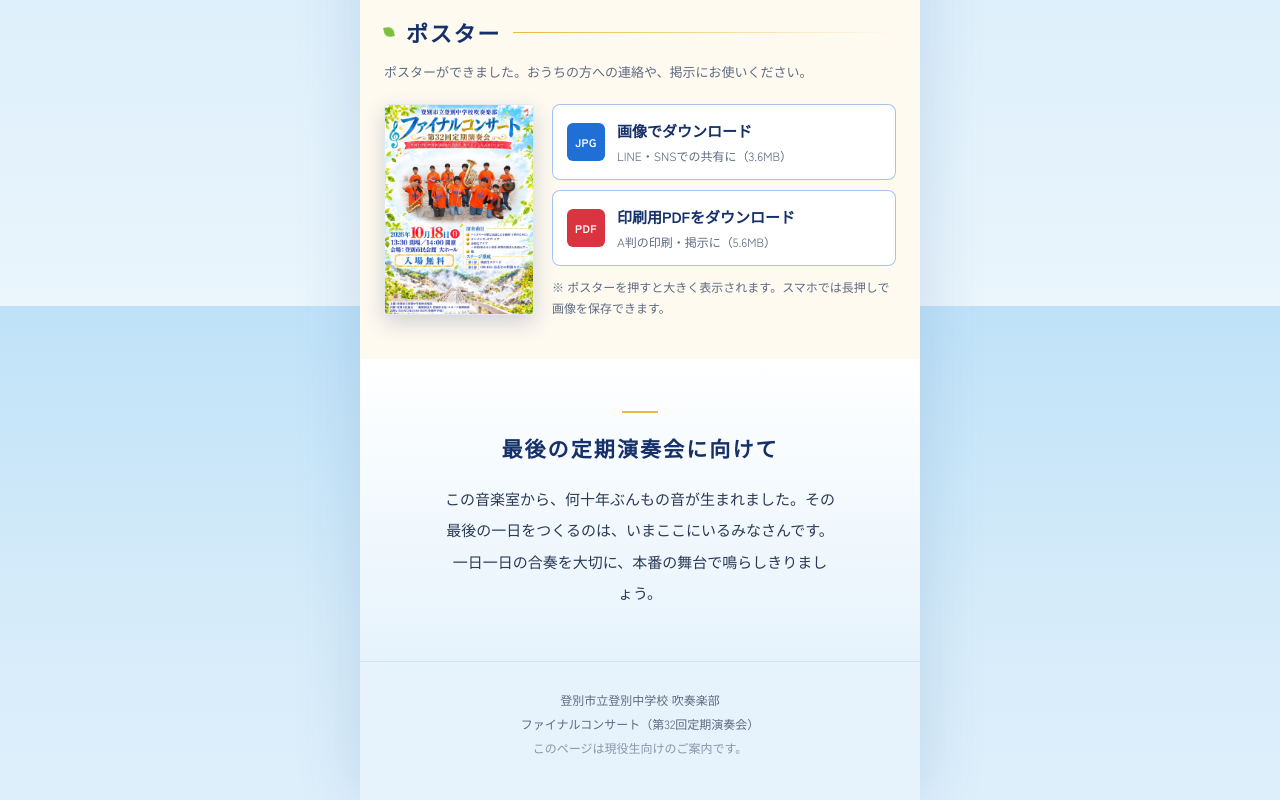
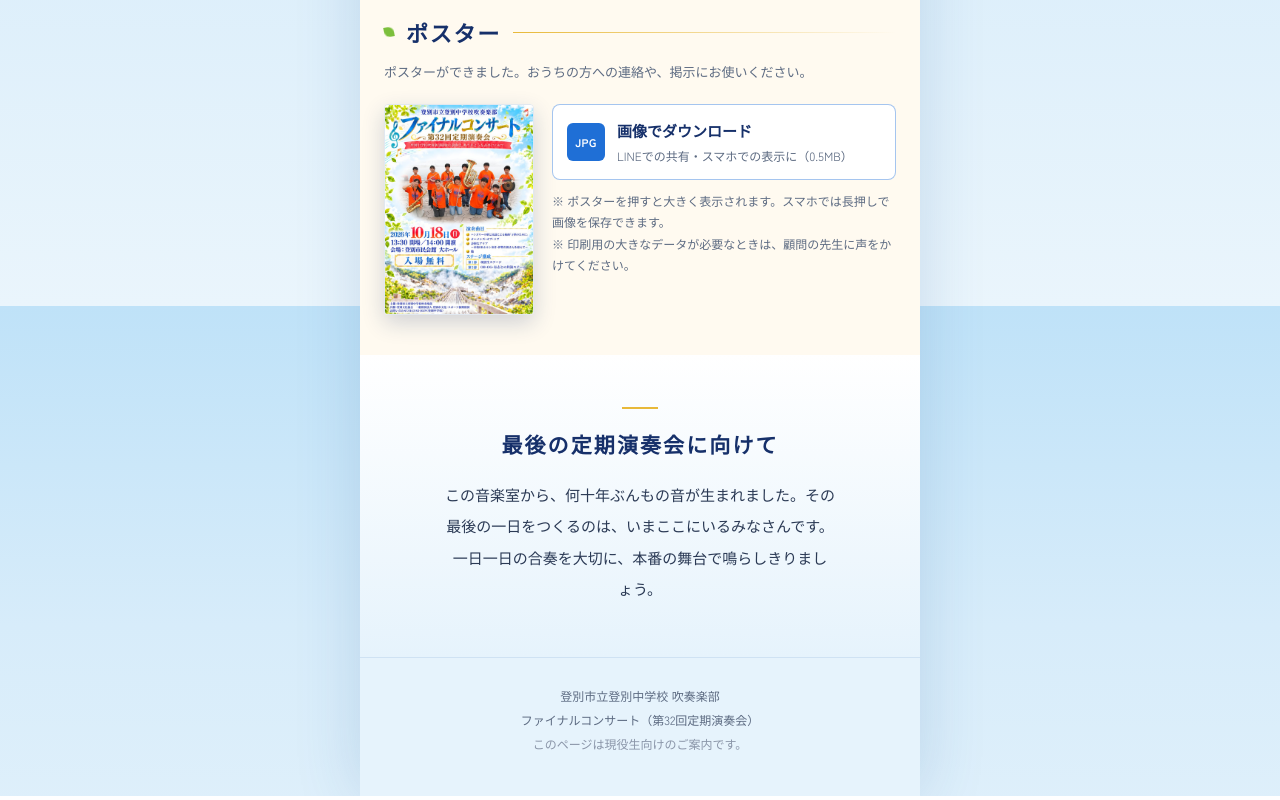
Before and after one commit to choppermoon1623-tech/final-concert-genekisei, a plain HTML site: page index.html in a window 1280 px wide. Shown: the part 2094-2894 px from the top of the page. Drawn offline with Linux system fonts and the light colour scheme; a web font is replaced by a local one.

Commit message:
ポスター画像（軽量版）を追加し、印刷用PDFは現役生ページには置かない
・スマホ表示・LINE共有向けに 1240px / 0.5MB へ縮小
・印刷用の大きなデータが必要なときは顧問へ、と案内に追記

Co-Authored-By: Claude Opus 5 <noreply@anthropic.com>

```diff
--- a/index.html
+++ b/index.html
@@ -207,9 +207,8 @@
     <div class="poster">
       <a class="poster-img" href="poster.jpg" target="_blank" rel="noopener" aria-label="ポスターを大きく表示"><img src="poster-thumb.jpg" width="800" height="1131" alt="ファイナルコンサートのポスター" loading="lazy" /></a>
       <div class="poster-dl">
-        <a class="dl" href="poster.jpg" download="ファイナルコンサート_ポスター.jpg"><span class="dl-ic">JPG</span><span><span class="dl-t">画像でダウンロード</span><br /><span class="dl-s">LINE・SNSでの共有に（3.6MB）</span></span></a>
-        <a class="dl pdf" href="poster.pdf" download="ファイナルコンサート_ポスター_印刷用.pdf"><span class="dl-ic">PDF</span><span><span class="dl-t">印刷用PDFをダウンロード</span><br /><span class="dl-s">A判の印刷・掲示に（5.6MB）</span></span></a>
-        <div class="dl-s" style="line-height:1.8">※ ポスターを押すと大きく表示されます。スマホでは長押しで画像を保存できます。</div>
+        <a class="dl" href="poster.jpg" download="ファイナルコンサート_ポスター.jpg"><span class="dl-ic">JPG</span><span><span class="dl-t">画像でダウンロード</span><br /><span class="dl-s">LINEでの共有・スマホでの表示に（0.5MB）</span></span></a>
+        <div class="dl-s" style="line-height:1.8">※ ポスターを押すと大きく表示されます。スマホでは長押しで画像を保存できます。<br />※ 印刷用の大きなデータが必要なときは、顧問の先生に声をかけてください。</div>
       </div>
     </div>
   </section>
```
Also changed, not shown: poster.jpg (added), 1 other file.
